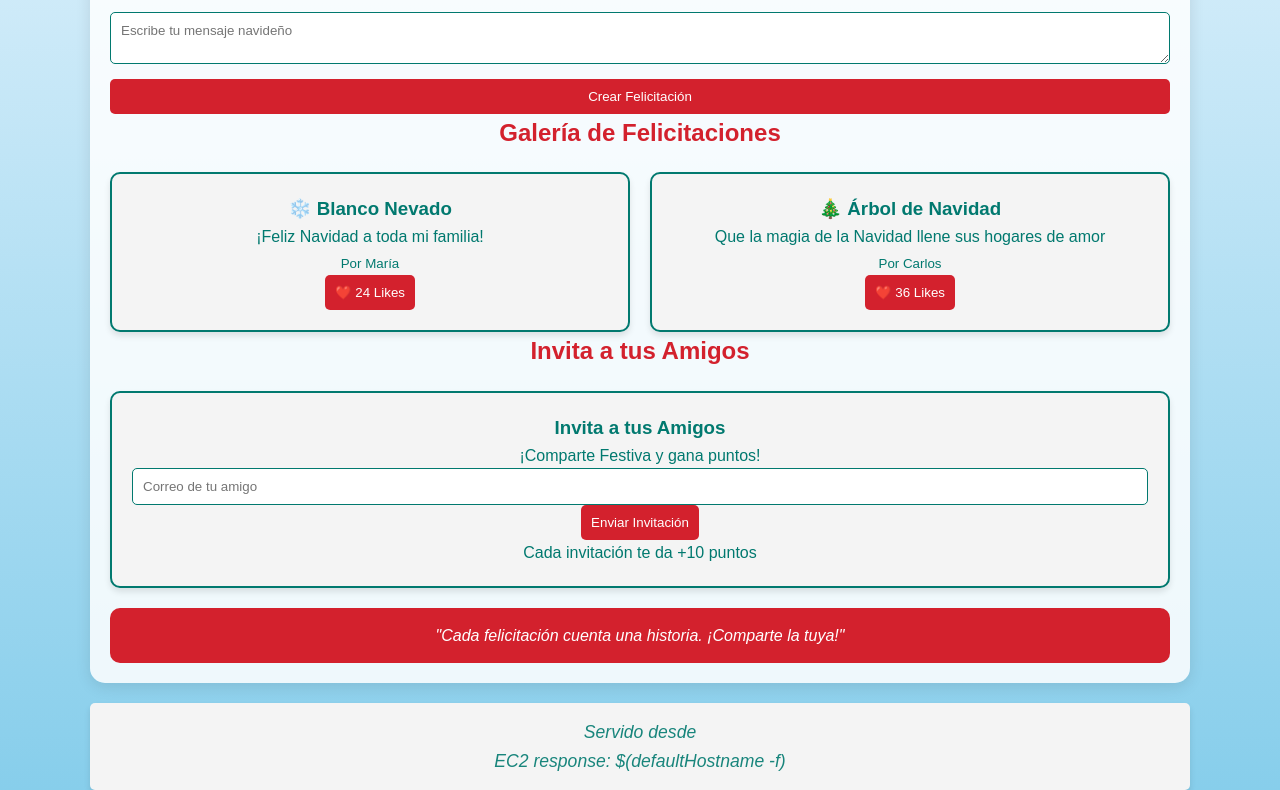
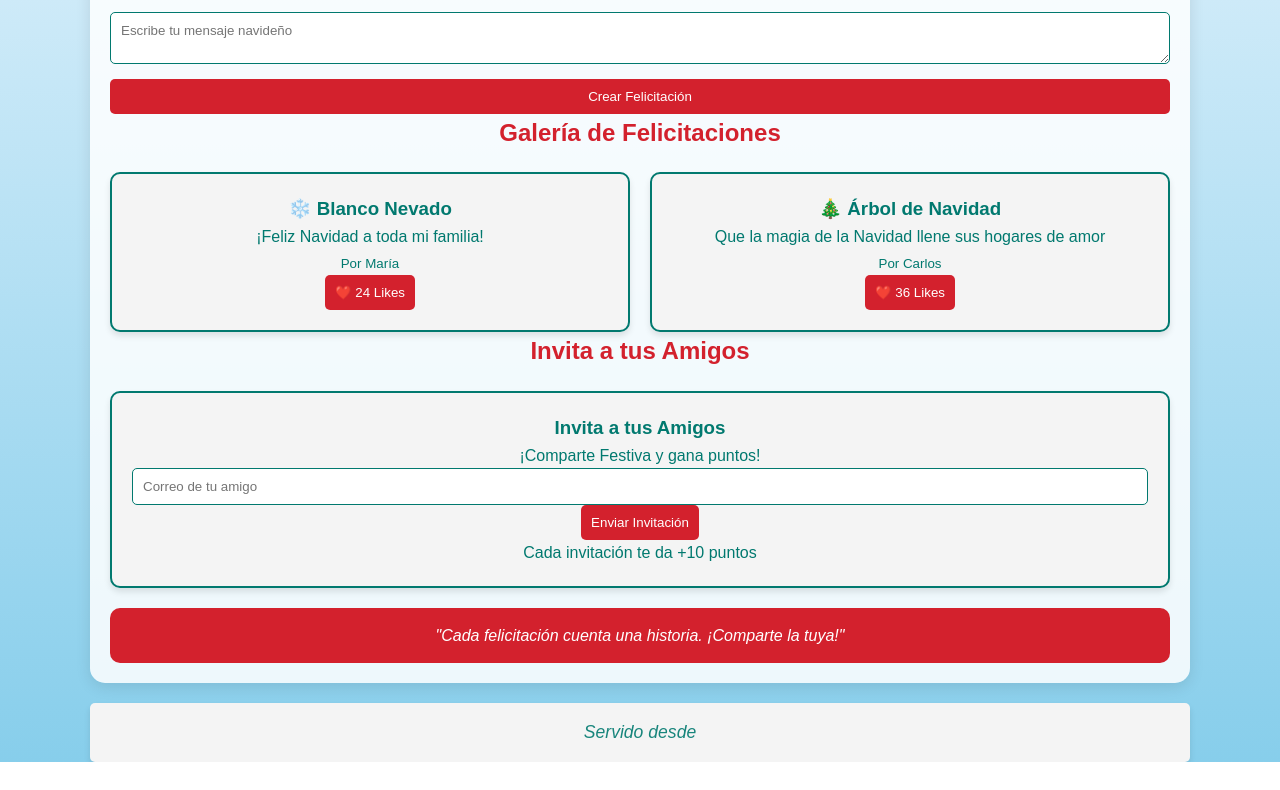
Before and after one commit to TeamAWSBlueProject/Final-Project-AWS, a plain HTML site: page index.html in a window 1280 px wide. Shown: the part 375-1165 px from the top of the page. After the commit the page ends 1137 px from the top, so only its background shows below. Drawn offline with Linux system fonts and the light colour scheme.

Commit message:
Update index.html

```diff
--- a/index.html
+++ b/index.html
@@ -47,7 +47,7 @@
 
     <footer class="site-footer">
         <div class="ec2-info">
-            Servido desde <p id="ec2-hostname">EC2 response: $(defaultHostname -f)</p>
+            Servido desde <p id="ec2-hostname"></p>
         </div>
     </footer>
 
```
